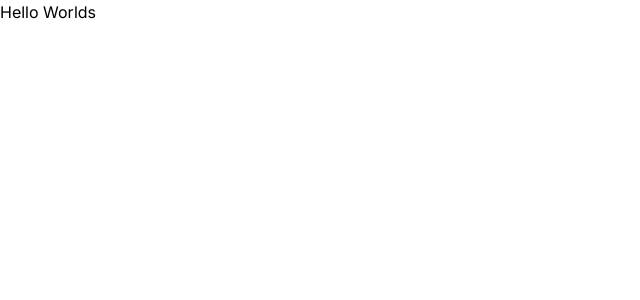
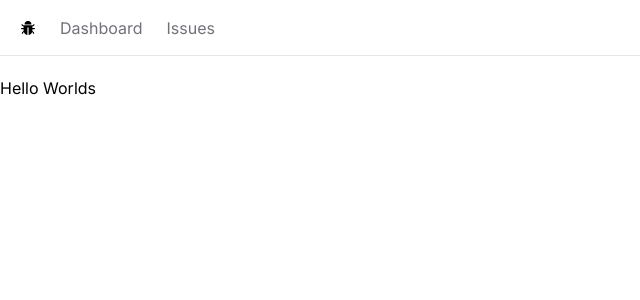
Before and after one commit to Kai-By-Design/issue_tracker_2, a Next.js app: page / in a window 1280 px wide. Shown: the top 300 px of the page, without its empty margins (0-640 px from the left). Built offline with nearby package versions, Linux system fonts and the light colour scheme.

Commit message:
Build the Navbar

```diff
--- /dev/null
+++ b/app/NavBar.tsx
@@ -0,0 +1,30 @@
+import Link from "next/link";
+import React from "react";
+import { AiFillBug } from "react-icons/ai";
+
+const NavBar = () => {
+  const links = [
+    { label: "Dashboard", href: "/" },
+    { label: "Issues", href: "/issues" },
+  ];
+  return (
+    <nav className="flex space-x-6 border-b mb-5 px-5 h-14 items-center">
+      <Link href="/">
+        <AiFillBug />
+      </Link>
+      <ul className="flex space-x-6">
+        {links.map((link) => (
+          <Link
+            key={link.href}
+            className="text-zinc-500 hover:text-zinc-800 transition-colors"
+            href={link.href}
+          >
+            {link.label}
+          </Link>
+        ))}
+      </ul>
+    </nav>
+  );
+};
+
+export default NavBar;
--- a/app/layout.tsx
+++ b/app/layout.tsx
@@ -1,22 +1,26 @@
-import './globals.css'
-import type { Metadata } from 'next'
-import { Inter } from 'next/font/google'
+import "./globals.css";
+import type { Metadata } from "next";
+import { Inter } from "next/font/google";
+import NavBar from "./NavBar";
 
-const inter = Inter({ subsets: ['latin'] })
+const inter = Inter({ subsets: ["latin"] });
 
 export const metadata: Metadata = {
-  title: 'Create Next App',
-  description: 'Generated by create next app',
-}
+  title: "Create Next App",
+  description: "Generated by create next app",
+};
 
 export default function RootLayout({
   children,
 }: {
-  children: React.ReactNode
+  children: React.ReactNode;
 }) {
   return (
     <html lang="en">
-      <body className={inter.className}>{children}</body>
+      <body className={inter.className}>
+        <NavBar />
+        <main>{children}</main>
+      </body>
     </html>
-  )
+  );
 }
--- a/package.json
+++ b/package.json
@@ -19,6 +19,7 @@
     "postcss": "8.4.49",
     "react": "19.0.0",
     "react-dom": "19.0.0",
+    "react-icons": "^4.11.0",
     "tailwindcss": "3.4.16",
     "typescript": "5.7.2"
   }
```
Also changed, not shown: 1 other file (tests, documents, lock files or other folders).
